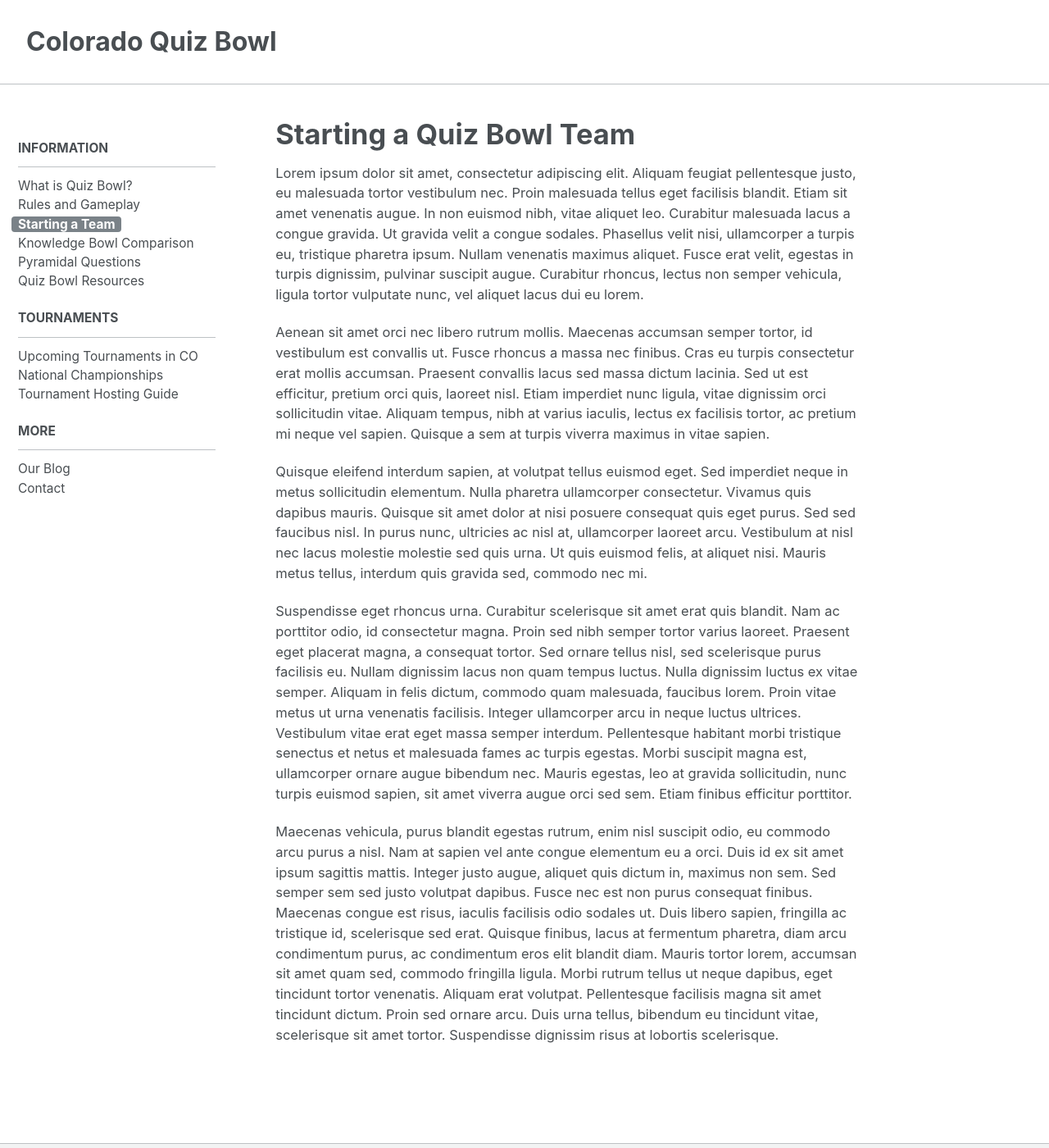
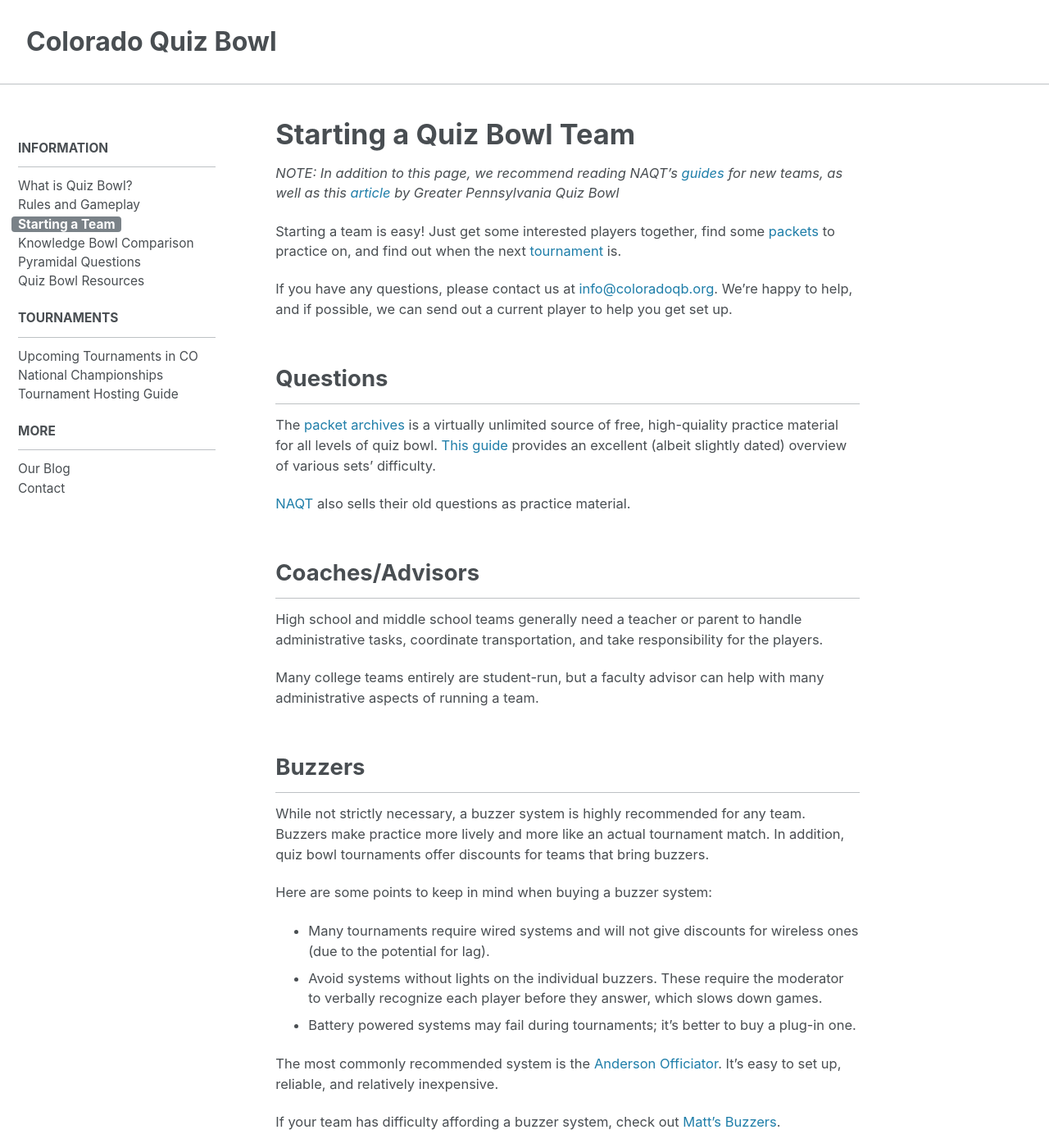
Before and after one commit to matt2718/colorado-qb, a Jekyll site: the page built from _pages/info/start-a-team.md, in a window 1280 px wide and 1400 px high. Shown: the whole window at 82% size. Built offline with Jekyll 4.4.1, drawn with Linux system fonts in a browser that asks for light colours; some of the changed text lies outside the part shown.

Commit message:
Added info on starting a team

```diff
--- a/_pages/info/start-a-team.md
+++ b/_pages/info/start-a-team.md
@@ -2,12 +2,80 @@
 title: "Starting a Quiz Bowl Team"
 permalink: /info/start-a-team/
 ---
-Lorem ipsum dolor sit amet, consectetur adipiscing elit. Aliquam feugiat pellentesque justo, eu malesuada tortor vestibulum nec. Proin malesuada tellus eget facilisis blandit. Etiam sit amet venenatis augue. In non euismod nibh, vitae aliquet leo. Curabitur malesuada lacus a congue gravida. Ut gravida velit a congue sodales. Phasellus velit nisi, ullamcorper a turpis eu, tristique pharetra ipsum. Nullam venenatis maximus aliquet. Fusce erat velit, egestas in turpis dignissim, pulvinar suscipit augue. Curabitur rhoncus, lectus non semper vehicula, ligula tortor vulputate nunc, vel aliquet lacus dui eu lorem.
 
-Aenean sit amet orci nec libero rutrum mollis. Maecenas accumsan semper tortor, id vestibulum est convallis ut. Fusce rhoncus a massa nec finibus. Cras eu turpis consectetur erat mollis accumsan. Praesent convallis lacus sed massa dictum lacinia. Sed ut est efficitur, pretium orci quis, laoreet nisl. Etiam imperdiet nunc ligula, vitae dignissim orci sollicitudin vitae. Aliquam tempus, nibh at varius iaculis, lectus ex facilisis tortor, ac pretium mi neque vel sapien. Quisque a sem at turpis viverra maximus in vitae sapien.
+*NOTE: In addition to this page, we recommend reading NAQT's
+[guides](https://www.naqt.com/resources/development.html) for new teams, as well
+as this [article](https://gpqb.wordpress.com/how-do-i-start-a-quiz-bowl-team/)
+by Greater Pennsylvania Quiz Bowl*
 
-Quisque eleifend interdum sapien, at volutpat tellus euismod eget. Sed imperdiet neque in metus sollicitudin elementum. Nulla pharetra ullamcorper consectetur. Vivamus quis dapibus mauris. Quisque sit amet dolor at nisi posuere consequat quis eget purus. Sed sed faucibus nisl. In purus nunc, ultricies ac nisl at, ullamcorper laoreet arcu. Vestibulum at nisl nec lacus molestie molestie sed quis urna. Ut quis euismod felis, at aliquet nisi. Mauris metus tellus, interdum quis gravida sed, commodo nec mi.
+Starting a team is easy! Just get some interested players together, find some
+[packets](quizbowlpackets.com) to practice on, and find out when the next
+[tournament](/tournaments/upcoming) is.
 
-Suspendisse eget rhoncus urna. Curabitur scelerisque sit amet erat quis blandit. Nam ac porttitor odio, id consectetur magna. Proin sed nibh semper tortor varius laoreet. Praesent eget placerat magna, a consequat tortor. Sed ornare tellus nisl, sed scelerisque purus facilisis eu. Nullam dignissim lacus non quam tempus luctus. Nulla dignissim luctus ex vitae semper. Aliquam in felis dictum, commodo quam malesuada, faucibus lorem. Proin vitae metus ut urna venenatis facilisis. Integer ullamcorper arcu in neque luctus ultrices. Vestibulum vitae erat eget massa semper interdum. Pellentesque habitant morbi tristique senectus et netus et malesuada fames ac turpis egestas. Morbi suscipit magna est, ullamcorper ornare augue bibendum nec. Mauris egestas, leo at gravida sollicitudin, nunc turpis euismod sapien, sit amet viverra augue orci sed sem. Etiam finibus efficitur porttitor.
+If you have any questions, please contact us at
+<info@coloradoqb.org>. We're happy to help, and if possible, we can
+send out a current player to help you get set up.
 
-Maecenas vehicula, purus blandit egestas rutrum, enim nisl suscipit odio, eu commodo arcu purus a nisl. Nam at sapien vel ante congue elementum eu a orci. Duis id ex sit amet ipsum sagittis mattis. Integer justo augue, aliquet quis dictum in, maximus non sem. Sed semper sem sed justo volutpat dapibus. Fusce nec est non purus consequat finibus. Maecenas congue est risus, iaculis facilisis odio sodales ut. Duis libero sapien, fringilla ac tristique id, scelerisque sed erat. Quisque finibus, lacus at fermentum pharetra, diam arcu condimentum purus, ac condimentum eros elit blandit diam. Mauris tortor lorem, accumsan sit amet quam sed, commodo fringilla ligula. Morbi rutrum tellus ut neque dapibus, eget tincidunt tortor venenatis. Aliquam erat volutpat. Pellentesque facilisis magna sit amet tincidunt dictum. Proin sed ornare arcu. Duis urna tellus, bibendum eu tincidunt vitae, scelerisque sit amet tortor. Suspendisse dignissim risus at lobortis scelerisque.
+## Questions
+
+The [packet archives](quizbowlpackets.com) is a virtually unlimited source of
+free, high-quiality practice material for all levels of quiz bowl. [This
+guide](https://cbreach.wordpress.com/packet-categorization/) provides an
+excellent (albeit slightly dated) overview of various sets' difficulty.
+
+[NAQT](https://www.naqt.com/practice-questions.jsp) also sells their
+old questions as practice material.
+
+## Coaches/Advisors
+
+High school and middle school teams generally need a teacher or parent to handle
+administrative tasks, coordinate transportation, and take responsibility for the
+players.
+
+Many college teams entirely are student-run, but a faculty advisor can help with
+many administrative aspects of running a team.
+
+## Buzzers
+
+While not strictly necessary, a buzzer system is highly recommended for any
+team. Buzzers make practice more lively and more like an actual tournament
+match. In addition, quiz bowl tournaments offer discounts for teams that bring
+buzzers.
+
+Here are some points to keep in mind when buying a buzzer system:
+
+* Many tournaments require wired systems and will not give discounts for
+  wireless ones (due to the potential for lag).
+* Avoid systems without lights on the individual buzzers. These require the
+  moderator to verbally recognize each player before they answer, which slows
+  down games.
+* Battery powered systems may fail during tournaments; it's better to buy a
+  plug-in one.
+
+The most commonly recommended system is the [Anderson
+Officiator](http://www.andersonbuzzersystems.com/tabletop.html). It's easy to
+set up, reliable, and relatively inexpensive.
+
+If your team has difficulty affording a buzzer system, check out [Matt's
+Buzzers](http://mattsbuzzers.com/Home.php).
+
+## Finding Tournaments
+
+COQB keeps an [list](/tournaments/upcoming) of all upcoming
+tournaments in Colorado. Announcements can also be found on the HSQB
+[forums](http://hsquizbowl.org/forums/index.php) and [tournament
+database](http://hsquizbowl.org/db/).
+
+Greater Pennsylvania Quiz Bowl has a useful [guide](https://gpqb.wordpress.com/
+2015/06/28/going-to-quizbowl-tournaments-how-it-works/) for teams attending
+their first tournament.
+
+## Funding
+
+Fortunately, quiz bowl far is cheaper than most interscholastic
+competitions. Most tournaments have affordable entrance fees, and many will
+offer discounts to new teams. However, as expenses add up over time (especially
+for teams that wish to attend national tournaments), many teams will need to
+fundraise. For experienced teams, [hosting a tournament](/tournaments/hosting)
+is a great way to do this. In addition, many colleges (and possibly some high
+schools) allow student groups to apply for funding.
```
Also changed, not shown: _pages/tournaments/hosting.md (+6 -0 lines), _pages/tournaments/upcoming.md (+4 -3 lines).
